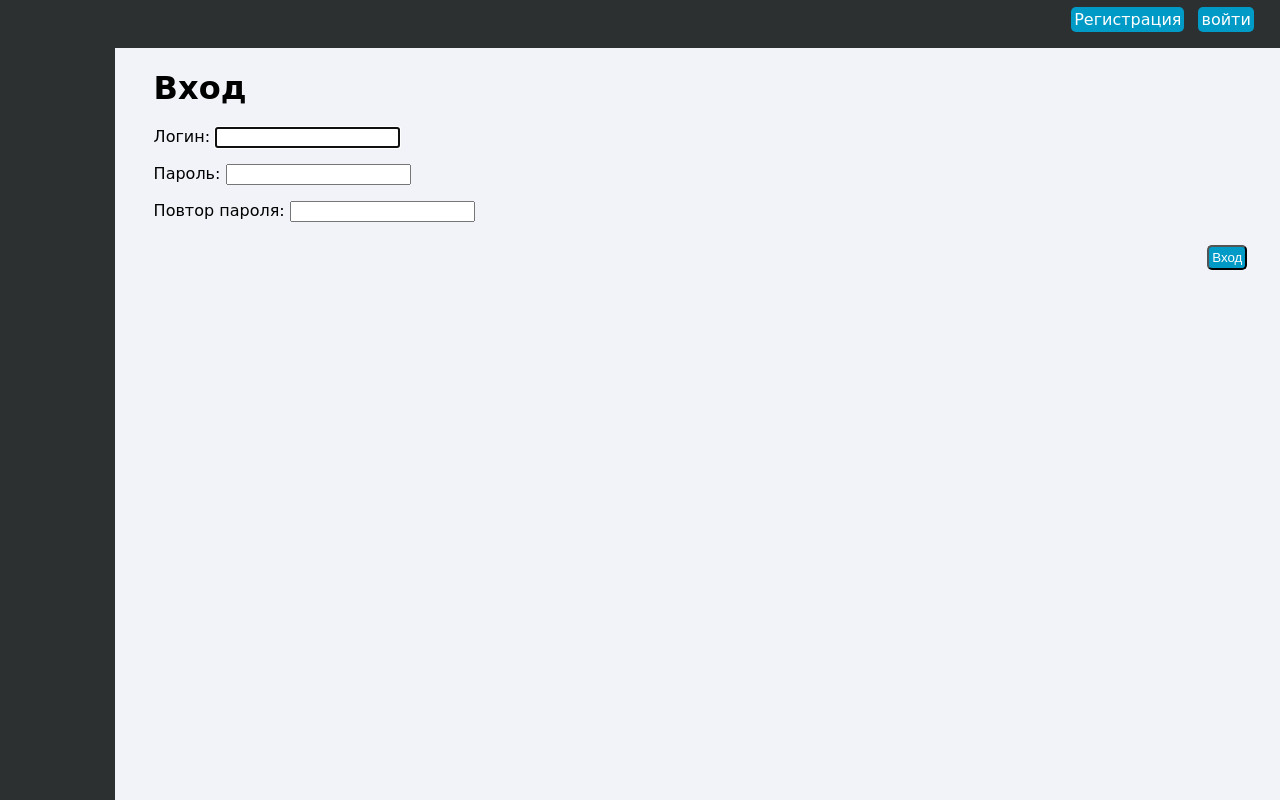
After one commit to Akwinchester/EPOS, a Django app: template templates/app_reminders/login_user.html in a window 1280 px wide. The commit adds this page. Run offline with Django 4.2, Linux system fonts and the light colour scheme; the template is opened without the code that fills it: values that come from a table or form of the project are taken from there, others are empty; parts of the project's set-up code (start-up, migrations or seed data) failed here and were passed over.

Commit message:
Реализован ввод даты Реализованы вход/выход/регистрация

```diff
--- /dev/null
+++ b/app_reminders/forms.py
@@ -0,0 +1,13 @@
+from django import forms
+from django.contrib.auth.forms import UserCreationForm
+from django.contrib.auth.models import User
+
+
+
+class Register_User(UserCreationForm):
+    username = forms.CharField(label='Логин', widget=forms.TextInput())
+    password1 = forms.CharField(label='Пароль', widget=forms.PasswordInput())
+    password2 = forms.CharField(label='Повтор пароля', widget=forms.PasswordInput())
+    class Meta():
+        model = User
+        fields = ('username','password1', 'password2')
--- /dev/null
+++ b/app_reminders/static/app_reminders/css/styles.css
@@ -0,0 +1,60 @@
+*{
+    box-sizing: border-box;
+}
+
+
+body{
+    margin: 0;
+    padding: 0;
+    background-color: rgb(241 243 248);
+    font-family:Comic Sans MS, Comic Sans, cursive, Cambria, 'Hoefler Text', 'Liberation Serif', Times, 'Times New Roman', serif;
+}
+
+
+.group:after {
+  content: "";
+  display: table;
+  clear: both;
+}
+
+
+.header{
+    position: fixed;
+    padding-right: 1.5vw;
+    background-color: #2c3031;
+    width: 100vw;
+    height: 6vh;
+    z-index: 2;
+}
+
+.button_for_header {
+    float: right;
+    text-decoration: none;
+    margin: 7px 7px;
+    padding: 3px 3px;
+    border-radius: 5px;
+    background-color: #009ac7;
+    color: white;
+}
+
+
+.toolbar{
+    position: fixed;
+    text-align: center;
+    width: 9%;
+    min-height: 94vh;
+    float: left;
+    margin-right: 0.5%;
+    margin-top: 6vh;
+    background-color: #2c3031;
+    color: white;
+}
+
+
+.content_container {
+    width: 86%;
+    float: right;
+    margin-right: 2%;
+    margin-top: 6vh;
+    z-index: 1;
+}
--- a/app_reminders/urls.py
+++ b/app_reminders/urls.py
@@ -1,6 +1,10 @@
 from django.urls import path
-from .views import HomePage
+from .views import HomePage, AddUser, LoginUser, logout_user
 
 urlpatterns = [
-    path('home_page/', HomePage.as_view(), name='Home_page')
+    path('home_page/', HomePage.as_view(), name='Home_page'),
+    path('add_user/', AddUser.as_view(), name='Add_user'),
+    path('login_user', LoginUser.as_view(), name='Login_user'),
+    path('logout/', logout_user, name='Logout_user'),
+    path('profile/', )
 ]
--- /dev/null
+++ b/templates/app_reminders/base_header_tollbar.html
@@ -0,0 +1,33 @@
+{% load static %}
+<!DOCTYPE html>
+<html lang="en">
+<head>
+    <meta charset="UTF-8">
+    <link type="text/css" href="{% static 'app_reminders/css/styles.css' %}" rel="stylesheet" />
+    <title>{% block title %}{% endblock %}</title>
+</head>
+<body>
+<div class="header group">
+    {% if request.user.is_authenticated %}
+        <a class="button_for_header" href="{% url 'Logout_user' %}">выйти</a>
+        <a class="button_for_header" href="#">профиль {{ request.user }}</a>
+    {% else %}
+        <a class="button_for_header" href="{% url 'Login_user' %}">войти</a>
+        <a class="button_for_header" href="{% url 'Add_user' %}">Регистрация</a>
+    {% endif %}
+    {% block header %}{% endblock %}
+</div>
+<div name="container group">
+        <div class="toolbar">
+            {% block toolbar %}
+            {% endblock %}
+        </div>
+        <div class="content_container">
+            {% block content %}
+
+            {% endblock %}
+        </div>
+    </div>
+
+</body>
+</html>
--- /dev/null
+++ b/templates/app_reminders/login_user.html
@@ -0,0 +1,16 @@
+{% extends 'app_reminders/base_header_tollbar.html' %}
+{% block title %}Вход{% endblock %}
+{% block content %}
+    <div class="center">
+        <h1 style="margin-bottom: 20px">Вход</h1>
+        <form  method="post">
+            {% csrf_token %}
+            <div >{{ form.non_field_errors }}</div>
+            {% for f in form %}
+                <p class="form"><label for="{{ f.id_for_label }}">{{f.label}}: </label>{{ f }}</p>
+                <div >{{ f.errors }}</div>
+            {% endfor %}
+            <button class="button_for_header" type="submit">Вход</button>
+        </form>
+    </div>
+{% endblock %}
--- /dev/null
+++ b/templates/app_reminders/profile.html
@@ -0,0 +1,6 @@
+{% extends 'app_reminders/base_header_tollbar.html' %}
+{% block title %}Профиль{% endblock %}
+
+{% block content %}
+    <p>{{ request.user }}</p>
+{% endblock %}
```
Also changed, not shown: app_reminders/management/commands/bot.py (+40 -8 lines), app_reminders/models.py (+11 -0 lines), app_reminders/views.py (+44 -2 lines), miit_project/settings.py (+7 -2 lines), templates/app_reminders/add_user.html (added, +19 -0 lines), templates/app_reminders/home_page.html (+6 -2 lines), db.sqlite3, 3 other files.
